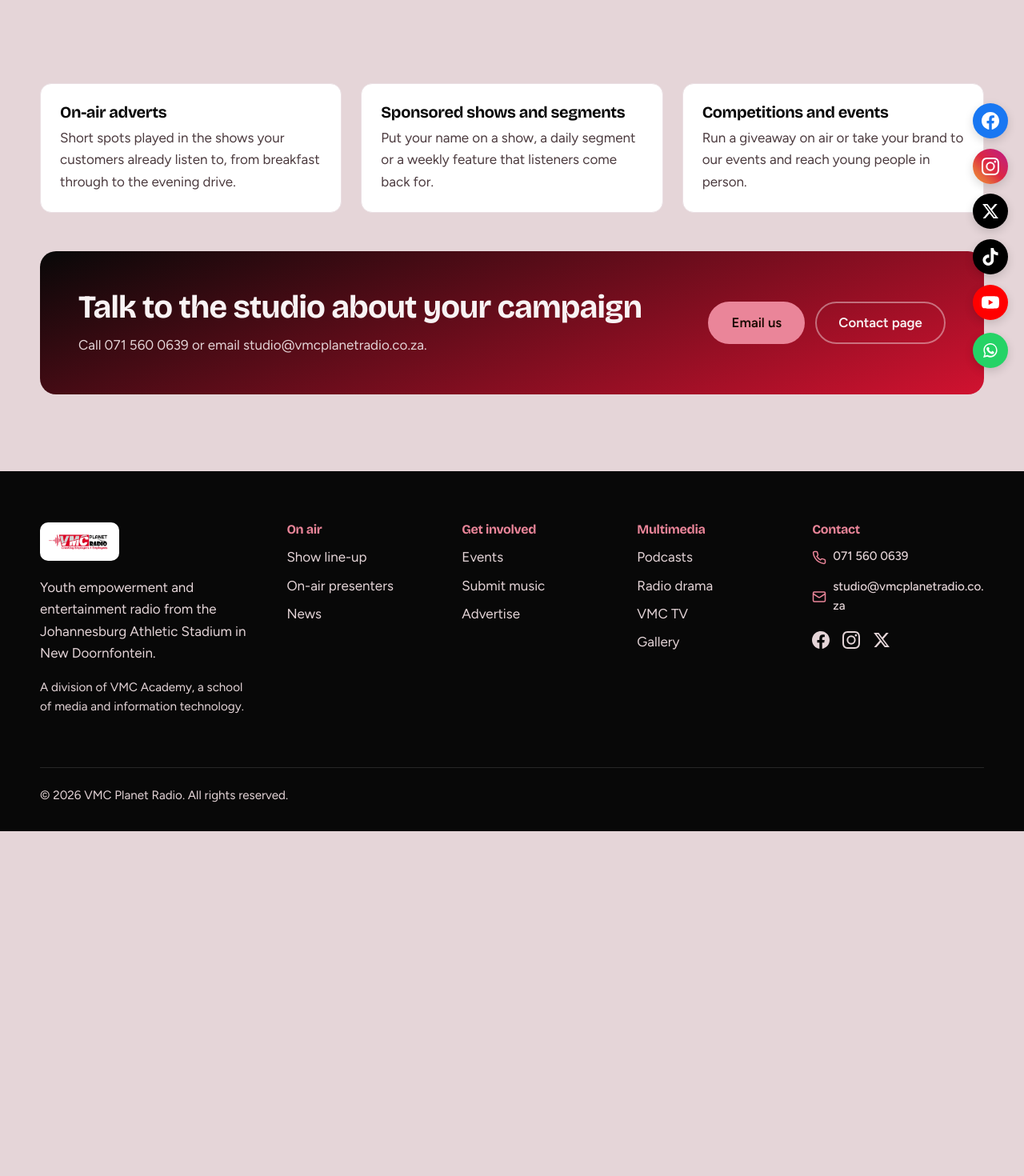
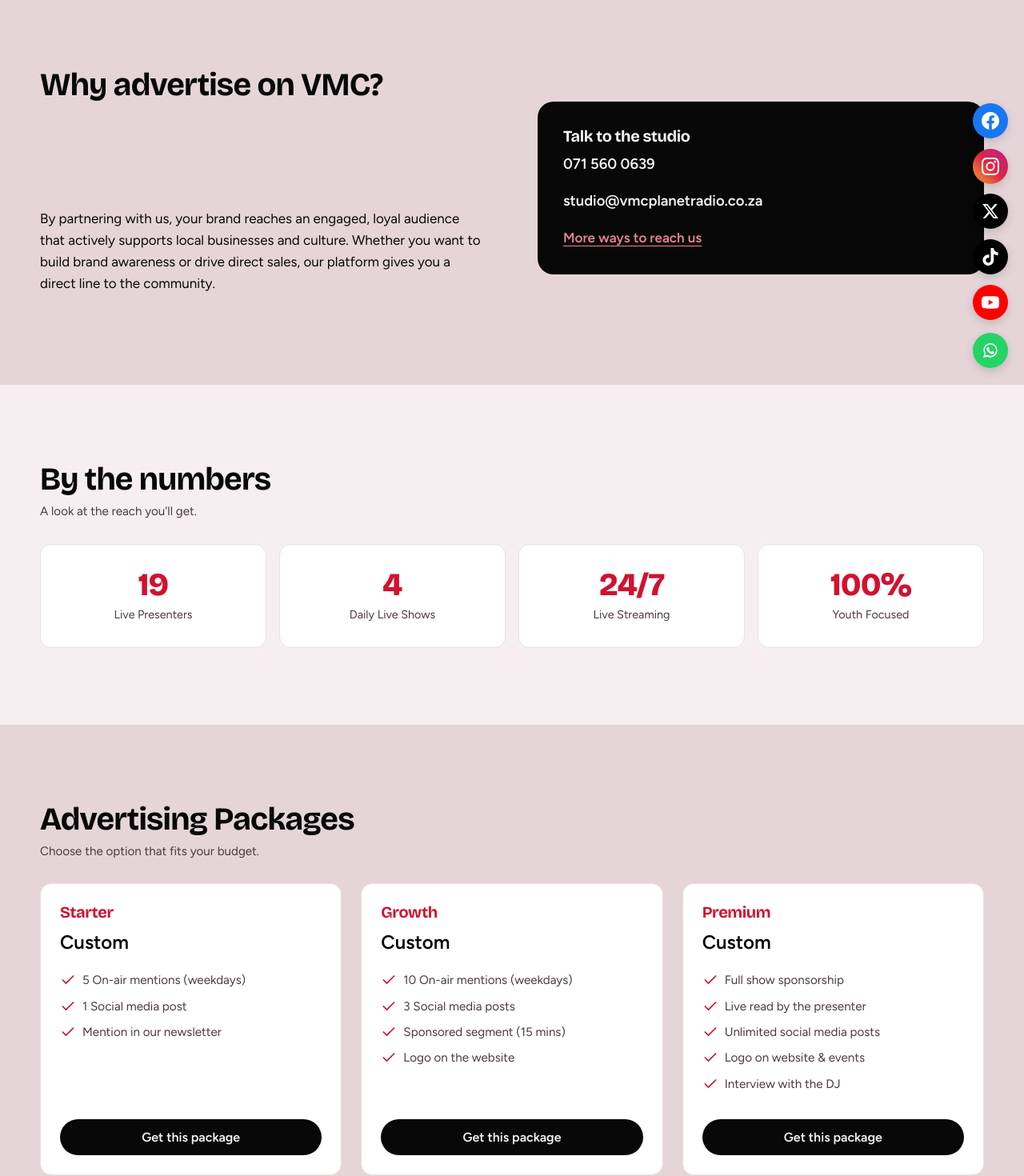
Before and after one commit to Mkhulekani/VMC-radio-station, a React (Vite) app: page /advertise in a window 1280 px wide. Shown: the part 320-1790 px from the top of the page at 80% size. Before the commit the page ends 1359 px from the top, so only its background shows below. Built offline with nearby package versions, Linux system fonts and the light colour scheme.

Commit message:
Upgrade Advertise page with packages and stats

```diff
--- a/src/pages/Advertise.jsx
+++ b/src/pages/Advertise.jsx
@@ -1,6 +1,39 @@
 import { Link } from 'react-router-dom'
 import PageHead from '../components/PageHead.jsx'
-import { adOptions, station } from '../data.js'
+import { station } from '../data.js'
+
+const packages = [
+  {
+    title: 'Starter',
+    price: 'Custom',
+    features: [
+      '5 On-air mentions (weekdays)',
+      '1 Social media post',
+      'Mention in our newsletter',
+    ],
+  },
+  {
+    title: 'Growth',
+    price: 'Custom',
+    features: [
+      '10 On-air mentions (weekdays)',
+      '3 Social media posts',
+      'Sponsored segment (15 mins)',
+      'Logo on the website',
+    ],
+  },
+  {
+    title: 'Premium',
+    price: 'Custom',
+    features: [
+      'Full show sponsorship',
+      'Live read by the presenter',
+      'Unlimited social media posts',
+      'Logo on website & events',
+      'Interview with the DJ',
+    ],
+  },
+]
 
 export default function Advertise() {
   return (
@@ -8,27 +41,102 @@ export default function Advertise() {
       <PageHead title="Advertise with us">
         Reach young Johannesburg listeners on a station they tune in to every day.
       </PageHead>
+
+      {/* 1. Why Advertise Section */}
+      <section className="section">
+        <div className="container split">
+          <div>
+            <h2>Why advertise on VMC?</h2>
+            <p className="lead">
+              VMC Planet Radio is the voice of young Johannesburg. Our listeners are students, young professionals, and local trendsetters.
+            </p>
+            <p>
+              By partnering with us, your brand reaches an engaged, loyal audience that actively supports local businesses and culture. Whether you want to build brand awareness or drive direct sales, our platform gives you a direct line to the community.
+            </p>
+          </div>
+          <div className="contact-card">
+            <h3>Talk to the studio</h3>
+            <p><a href={station.phoneHref}>{station.phone}</a></p>
+            <p><a href={`mailto:${station.email}`}>{station.email}</a></p>
+            <Link to="/contact" className="text-link">More ways to reach us</Link>
+          </div>
+        </div>
+      </section>
+
+      {/* 2. By the Numbers */}
+      <section className="section section-tint">
+        <div className="container">
+          <div className="about-section-head">
+            <h2>By the numbers</h2>
+            <p className="meta">A look at the reach you'll get.</p>
+          </div>
+          <ul className="stats-grid">
+            <li className="stat-card">
+              <strong>19</strong>
+              <span>Live Presenters</span>
+            </li>
+            <li className="stat-card">
+              <strong>4</strong>
+              <span>Daily Live Shows</span>
+            </li>
+            <li className="stat-card">
+              <strong>24/7</strong>
+              <span>Live Streaming</span>
+            </li>
+            <li className="stat-card">
+              <strong>100%</strong>
+              <span>Youth Focused</span>
+            </li>
+          </ul>
+        </div>
+      </section>
+
+      {/* 3. Advertising Packages */}
       <section className="section">
         <div className="container">
-          <div className="card-grid">
-            {adOptions.map((o) => (
-              <article key={o.title} className="info-card">
-                <h3>{o.title}</h3>
-                <p>{o.text}</p>
+          <div className="about-section-head">
+            <h2>Advertising Packages</h2>
+            <p className="meta">Choose the option that fits your budget.</p>
+          </div>
+          <div className="card-grid" style={{ gridTemplateColumns: 'repeat(auto-fit, minmax(280px, 1fr))' }}>
+            {packages.map((pkg) => (
+              <article key={pkg.title} className="info-card" style={{ display: 'flex', flexDirection: 'column' }}>
+                <h3 style={{ color: 'var(--dusk)' }}>{pkg.title}</h3>
+                <p style={{ fontSize: '1.5rem', fontWeight: 'bold', marginBottom: '1rem' }}>{pkg.price}</p>
+                <ul style={{ listStyle: 'none', padding: 0, margin: '0 0 1.5rem 0', flexGrow: 1 }}>
+                  {pkg.features.map((feature, i) => (
+                    <li key={i} style={{ display: 'flex', alignItems: 'flex-start', gap: '0.5rem', marginBottom: '0.5rem' }}>
+                      <svg width="20" height="20" viewBox="0 0 24 24" fill="none" stroke="var(--dusk)" strokeWidth="2" strokeLinecap="round" strokeLinejoin="round" style={{ flexShrink: 0, marginTop: '2px' }}>
+                        <polyline points="20 6 9 17 4 12"></polyline>
+                      </svg>
+                      <span style={{ fontSize: '0.95rem', color: 'var(--ink-soft)' }}>{feature}</span>
+                    </li>
+                  ))}
+                </ul>
+                <a href={`mailto:${station.email}?subject=Advertise: ${pkg.title} Package`} className="btn btn-dark" style={{ textAlign: 'center', width: '100%', justifyContent: 'center' }}>
+                  Get this package
+                </a>
               </article>
             ))}
           </div>
+        </div>
+      </section>
 
+      {/* 4. Final CTA */}
+      <section className="section section-tint">
+        <div className="container">
           <div className="cta-band">
             <div>
-              <h2>Talk to the studio about your campaign</h2>
-              <p>Call {station.phone} or email {station.email}.</p>
+              <h2>Ready to grow your brand?</h2>
+              <p>Contact our sales team today to discuss custom advertising options.</p>
             </div>
             <div className="cta-actions">
-              <a className="btn btn-primary btn-lg" href={`mailto:${station.email}?subject=Advertising%20enquiry`}>
+              <a className="btn btn-primary btn-lg" href={`mailto:${station.email}?subject=Advertising Enquiry`}>
                 Email us
               </a>
-              <Link className="btn btn-ghost btn-lg" to="/contact">Contact page</Link>
+              <a className="btn btn-ghost btn-lg" href={station.phoneHref}>
+                Call us
+              </a>
             </div>
           </div>
         </div>
```
